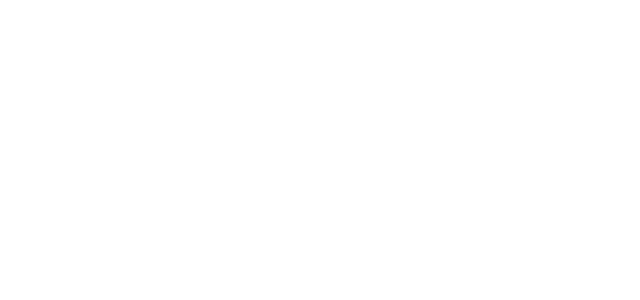
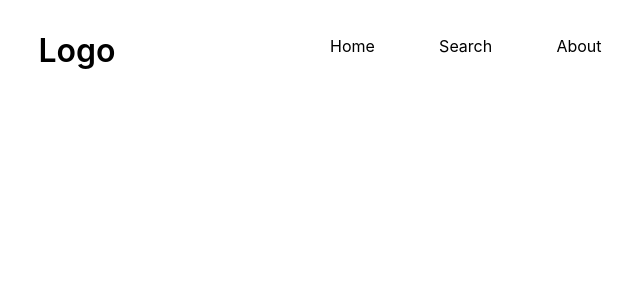
Before and after one commit to omerdemirkan/socialsense, a React (Create React App) app in the folder client/: page / in a window 1280 px wide. Shown: the top 300 px of the page, without its empty margins (563-1203 px from the left). Built offline with nearby package versions, Linux system fonts and the light colour scheme.

Commit message:
create barebones navbar

```diff
--- a/client/src/App.css
+++ b/client/src/App.css
@@ -1,3 +1,12 @@
 .App {
-  text-align: center;
+
 }
+
+a {
+  text-decoration: none;
+  color: inherit;
+}
+
+.page-wrapper {
+  min-height: 100vh;
+}
--- a/client/src/App.js
+++ b/client/src/App.js
@@ -1,5 +1,6 @@
 import React from 'react';
 import './App.css';
+
 
 // Router
 import { Route, Switch } from 'react-router-dom';
@@ -9,13 +10,24 @@
 import Search from './pages/Search/Search';
 import Home from './pages/Home/Home';
 
+// Components
+import Navbar from './components/Navbar/Navbar';
+import Footer from './components/Footer/Footer';
+
 function App() {
   return <div className="App">
+    <Navbar/>
+    <div className='page-wrapper'>
+
       <Switch>
         <Route path='/about' component={About}/>
         <Route path='/search' component={Search}/>
         <Route path='/' component={Home}/>
       </Switch>
+
+    </div>
+
+  <Footer/>
   </div>
 }
 
--- /dev/null
+++ b/client/src/components/Footer/Footer.js
@@ -0,0 +1,8 @@
+import React from 'react';
+import classes from './Footer.module.css';
+
+export default function Footer() {
+    return <div>
+
+    </div>
+}
--- /dev/null
+++ b/client/src/components/Navbar/Navbar.js
@@ -0,0 +1,27 @@
+import React from 'react';
+import classes from './Navbar.module.css';
+
+//Router
+import { NavLink } from 'react-router-dom';
+
+export default function Navbar() {
+    return <div className={classes.Navbar}>
+        <span className={classes.Logo}>
+            <NavLink to='/'>
+                Logo
+            </NavLink>
+        </span>
+
+        <ul className={classes.NavList}>
+            <li>
+                <NavLink to='/'>Home</NavLink>
+            </li>
+            <li>
+                <NavLink to='/search'>Search</NavLink>
+            </li>
+            <li>
+                <NavLink to='/about'>About</NavLink>
+            </li>
+        </ul>
+    </div>
+}
--- /dev/null
+++ b/client/src/components/Navbar/Navbar.module.css
@@ -0,0 +1,33 @@
+.Navbar {
+    width: 100vw;
+    height: 100px;
+    display: fixed;
+    top: 0;
+    left: 0;
+
+    display: flex;
+    justify-content: center;
+    align-items: center;
+}
+
+.Logo {
+    font-size: 2rem;
+    font-weight: 600;
+}
+
+.NavList {
+    list-style: none;
+    padding-inline-start: 0;
+
+    position: absolute;
+    top: 20px;
+    right: 4vw;
+
+    width: 400px;
+    display: flex;
+    justify-content: space-evenly;
+}
+
+.NavList li {
+    display: inline;
+}
```
Also changed, not shown: client/src/components/Footer/Footer.module.css (added).
